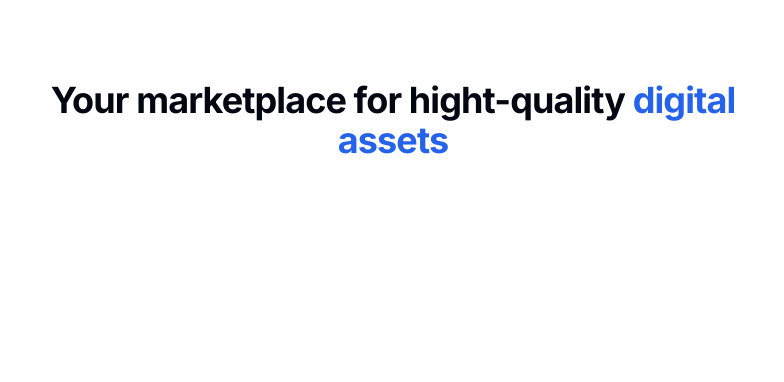
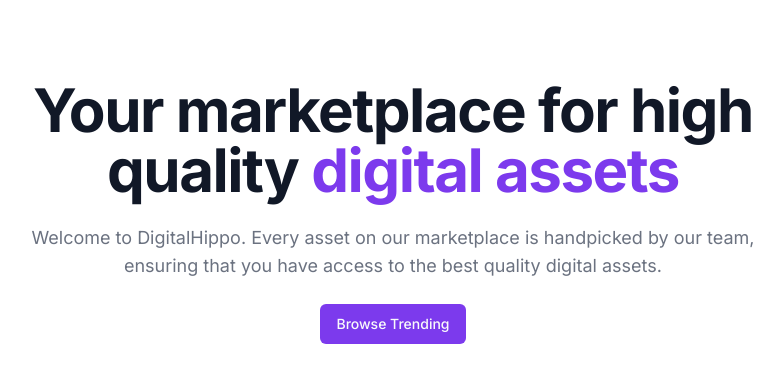
Before and after one commit to sinhadeepak1115/digital-marketplace, a Next.js app: page / in a window 1280 px wide. Shown: the top 382 px of the page, without its empty margins (247-1031 px from the left). Built offline with nearby package versions, Linux system fonts and the light colour scheme.

Commit message:
added buttons using shadcn

```diff
--- a/package.json
+++ b/package.json
@@ -9,6 +9,7 @@
     "lint": "next lint"
   },
   "dependencies": {
+    "@radix-ui/react-slot": "^1.0.2",
     "class-variance-authority": "^0.7.0",
     "clsx": "^2.1.0",
     "lucide-react": "^0.356.0",
--- a/src/app/page.tsx
+++ b/src/app/page.tsx
@@ -1,14 +1,28 @@
+import Link from "next/link";
 import MaxWidthWrapper from "@/components/MaxWidthWrapper";
+import { buttonVariants } from "@/components/ui/button";
 
 export default function Home() {
   return (
-    <MaxWidthWrapper>
-      <div className="py-20 mx-auto text-center flex flex-col items-center max-w-3xl">
-        <h1 className="text-4xl font-bold tracking-tight">
-          Your marketplace for hight-quality{" "}
-          <span className="text-blue-600">digital assets</span>
-        </h1>
-      </div>
-    </MaxWidthWrapper>
+    <>
+      <MaxWidthWrapper>
+        <div className="py-20 mx-auto text-center flex flex-col items-center max-w-3xl">
+          <h1 className="text-4xl font-bold tracking-tight text-gray-900 sm:text-6xl">
+            Your marketplace for high quality{" "}
+            <span className="text-violet-600">digital assets</span>
+          </h1>
+          <p className="mt-6 text-lg max-w-prose text-muted-foreground">
+            Welcome to DigitalHippo. Every asset on our marketplace is
+            handpicked by our team, ensuring that you have access to the best
+            quality digital assets.
+          </p>
+          <div className="flex flex-col sm:flex-row gap-4 mt-6">
+            <Link href="/products" className={buttonVariants()}>
+              Browse Trending
+            </Link>
+          </div>
+        </div>
+      </MaxWidthWrapper>
+    </>
   );
 }
--- a/src/components/MaxWidthWrapper.tsx
+++ b/src/components/MaxWidthWrapper.tsx
@@ -1,5 +1,5 @@
+import { cn } from "@/lib/utils";
 import { ReactNode } from "react";
-import { cn } from "@/lib/utils";
 
 const MaxWidthWrapper = ({
   className,
--- /dev/null
+++ b/src/components/ui/button.tsx
@@ -0,0 +1,56 @@
+import * as React from "react";
+import { Slot } from "@radix-ui/react-slot";
+import { cva, type VariantProps } from "class-variance-authority";
+
+import { cn } from "@/lib/utils";
+
+const buttonVariants = cva(
+  "inline-flex items-center justify-center whitespace-nowrap rounded-md text-sm font-medium ring-offset-background transition-colors focus-visible:outline-none focus-visible:ring-2 focus-visible:ring-ring focus-visible:ring-offset-2 disabled:pointer-events-none disabled:opacity-50",
+  {
+    variants: {
+      variant: {
+        default: "bg-primary text-primary-foreground hover:bg-primary/90",
+        destructive:
+          "bg-destructive text-destructive-foreground hover:bg-destructive/90",
+        outline:
+          "border border-input bg-background hover:bg-accent hover:text-accent-foreground",
+        secondary:
+          "bg-secondary text-secondary-foreground hover:bg-secondary/80",
+        ghost: "hover:bg-accent hover:text-accent-foreground",
+        link: "text-primary underline-offset-4 hover:underline",
+      },
+      size: {
+        default: "h-10 px-4 py-2",
+        sm: "h-9 rounded-md px-3",
+        lg: "h-11 rounded-md px-8",
+        icon: "h-10 w-10",
+      },
+    },
+    defaultVariants: {
+      variant: "default",
+      size: "default",
+    },
+  },
+);
+
+export interface ButtonProps
+  extends React.ButtonHTMLAttributes<HTMLButtonElement>,
+    VariantProps<typeof buttonVariants> {
+  asChild?: boolean;
+}
+
+const Button = React.forwardRef<HTMLButtonElement, ButtonProps>(
+  ({ className, variant, size, asChild = false, ...props }, ref) => {
+    const Comp = asChild ? Slot : "button";
+    return (
+      <Comp
+        className={cn(buttonVariants({ variant, size, className }))}
+        ref={ref}
+        {...props}
+      />
+    );
+  },
+);
+Button.displayName = "Button";
+
+export { Button, buttonVariants };
```
Also changed, not shown: 1 other file (tests, documents, lock files or other folders).
